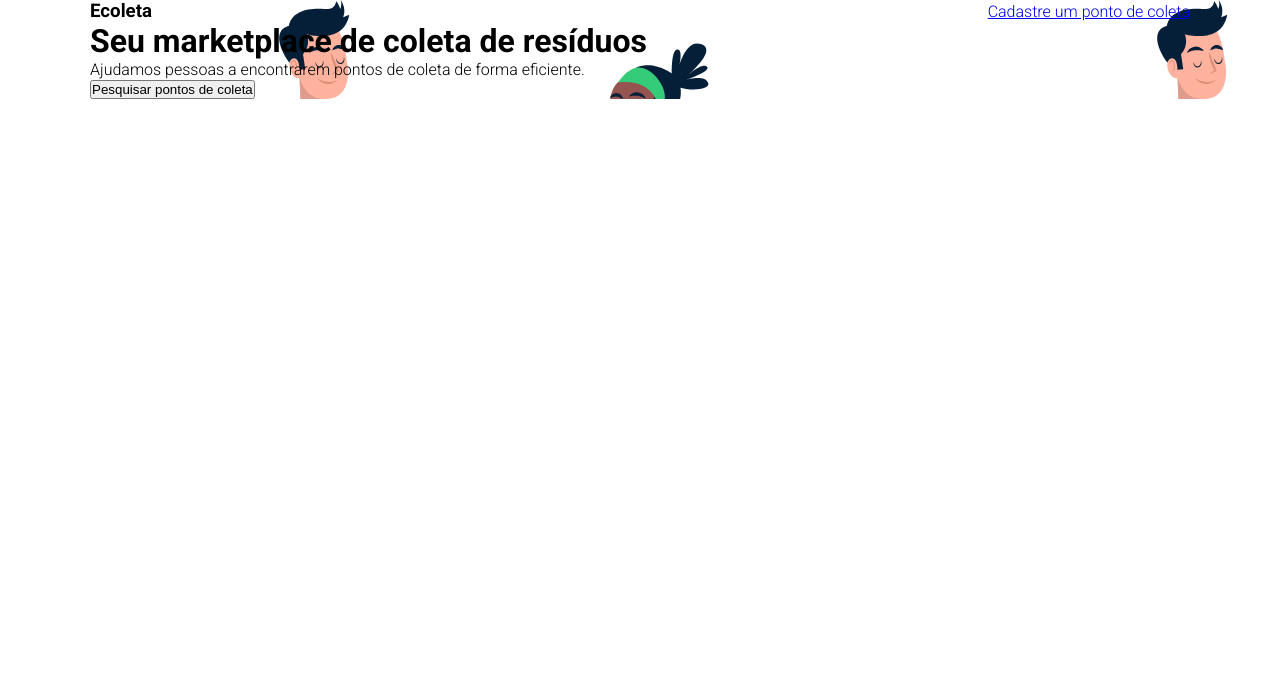
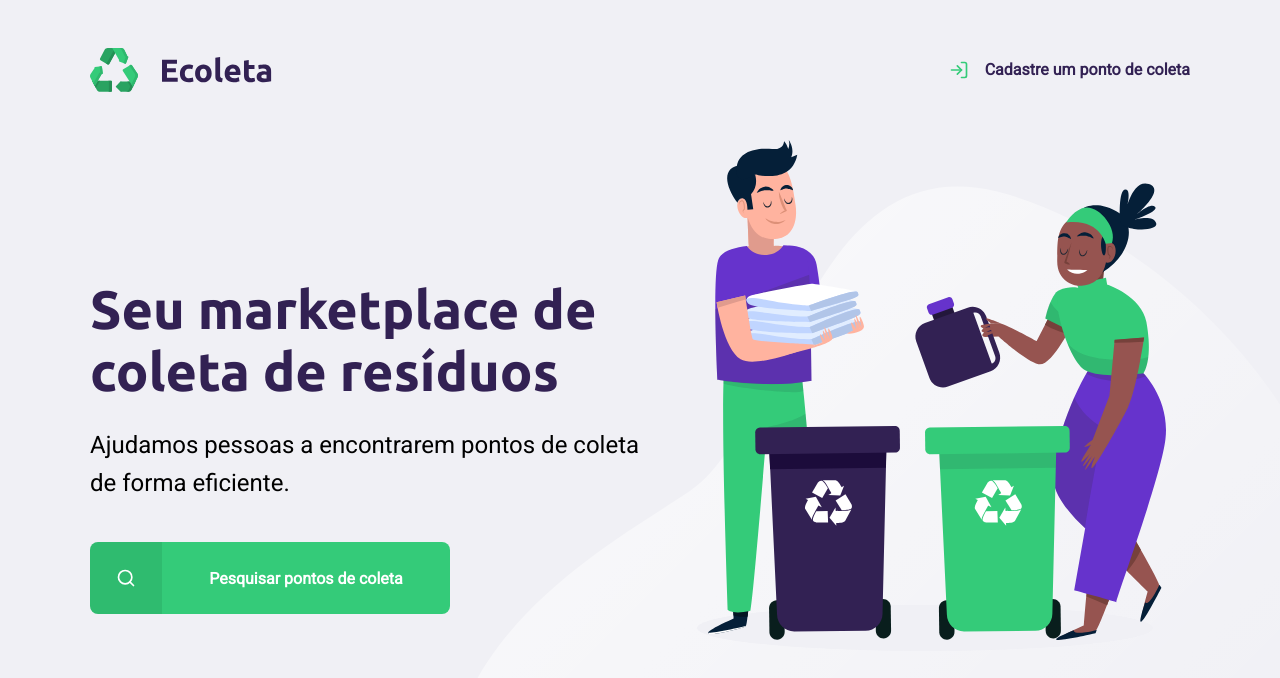
Before and after one commit to Rizardomon/Projeto-Ecoleta, a plain HTML site: page index.html in a window 1280 px wide. Drawn offline with Linux system fonts and the light colour scheme.

Commit message:
Finalização Home

```diff
--- a/css/_base.scss
+++ b/css/_base.scss
@@ -4,6 +4,27 @@
     box-sizing: border-box;
 }
 
+$font-color: #322153;
+$primary-color: #34cb79;
 html {
     font-family: 'Roboto', sans-serif;
 }
+
+body {
+    background: #f0f0f5;
+    -webkit-font-smoothing: antialiased;
+}
+
+h1,
+h2,
+h3,
+h4,
+h5,
+h6 {
+    color: $font-color;
+    font-family: 'Ubuntu', sans-serif;
+}
+
+a {
+    text-decoration: none;
+}
--- a/css/_home.scss
+++ b/css/_home.scss
@@ -1,13 +1,74 @@
 #page-home {
-    background: url('../assets/home-background.svg');
+    height: 100vh;
+    background: url('../assets/home-background.svg') no-repeat;
+    background-position: 35vw bottom;
     .content {
         margin: 0 auto;
         width: 90%;
+        height: 100%;
         max-width: 1100px;
+        display: flex;
+        flex-direction: column;
     }
     header {
         display: flex;
         align-items: center;
         justify-content: space-between;
+        margin-top: 48px;
+        a {
+            display: flex;
+            color: $font-color;
+            font-weight: 700;
+            &::before {
+                content: '';
+                margin-right: 16px;
+                background-image: url(../assets/log-in.svg);
+                width: 20px;
+                height: 20px;
+            }
+        }
+    }
+    main {
+        max-width: 560px;
+        flex: 1;
+        display: flex;
+        flex-direction: column;
+        justify-content: center;
+        h1 {
+            font-size: 54px;
+        }
+        p {
+            font-size: 24px;
+            line-height: 38px;
+            margin-top: 24px;
+        }
+        a {
+            width: 100%;
+            height: 72px;
+            max-width: 360px;
+            margin-top: 40px;
+            border-radius: 8px;
+            display: flex;
+            align-items: center;
+            background-color: $primary-color;
+            transition: 400ms;
+            color: white;
+            strong {
+                flex: 1;
+                text-align: center;
+            }
+            &:hover {
+                background-color: #2fb86e;
+            }
+            &::before {
+                content: '';
+                border-top-left-radius: 8px;
+                border-bottom-left-radius: 8px;
+                width: 72px;
+                height: 72px;
+                background-color: rgba(0, 0, 0, 0.08) !important;
+                background: url(../assets/search.svg) no-repeat 50%;
+            }
+        }
     }
 }
--- /dev/null
+++ b/css/_responsive.scss
@@ -0,0 +1,20 @@
+@media (max-width: 900px) {
+    #page-home {
+        background-position-x: 70vw;
+        .content {
+            align-items: center;
+            text-align: center;
+        }
+        header {
+            a {
+                position: absolute;
+                bottom: 48px;
+                left: 50%;
+                transform: translateX(-50%);
+            }
+        }
+        main {
+            align-items: center;
+        }
+    }
+}
--- a/css/main.scss
+++ b/css/main.scss
@@ -1,2 +1,3 @@
 @import 'base',
-'home';
+'home',
+'responsive';
--- a/index.html
+++ b/index.html
@@ -6,8 +6,7 @@
     <meta name="viewport" content="width=device-width, initial-scale=1.0">
     <title>Ecoleta</title>
 
-    <link href="https://fonts.googleapis.com/css2?family=Roboto:wght@300;700&display=swap" rel="stylesheet">
-
+    <link href="https://fonts.googleapis.com/css2?family=Roboto&family=Ubuntu:wght@700&display=swap" rel="stylesheet">
     <link rel="stylesheet" href="css/main.css">
 </head>
 
@@ -18,17 +17,22 @@
         <div class="content">
 
             <header>
-                <h3>Ecoleta</h3>
+                <img src="/assets/logo.svg" alt="Ecoleta logo">
 
-                <a href="http://google.com.br">Cadastre um ponto de coleta</a>
+                <a href="#">
+                    Cadastre um ponto de coleta
+                </a>
             </header>
 
+            <main>
 
-            <h1>Seu marketplace de coleta de resíduos</h1>
+                <h1>Seu marketplace de coleta de resíduos</h1>
 
-            <p>Ajudamos pessoas a encontrarem pontos de coleta de forma eficiente.</p>
+                <p>Ajudamos pessoas a encontrarem pontos de coleta de forma eficiente.</p>
 
-            <button>Pesquisar pontos de coleta</button>
+                <a href="#"><strong>Pesquisar pontos de coleta</strong></a>
+
+            </main>
 
         </div>
 
```
Also changed, not shown: css/main.css, 1 other file.
